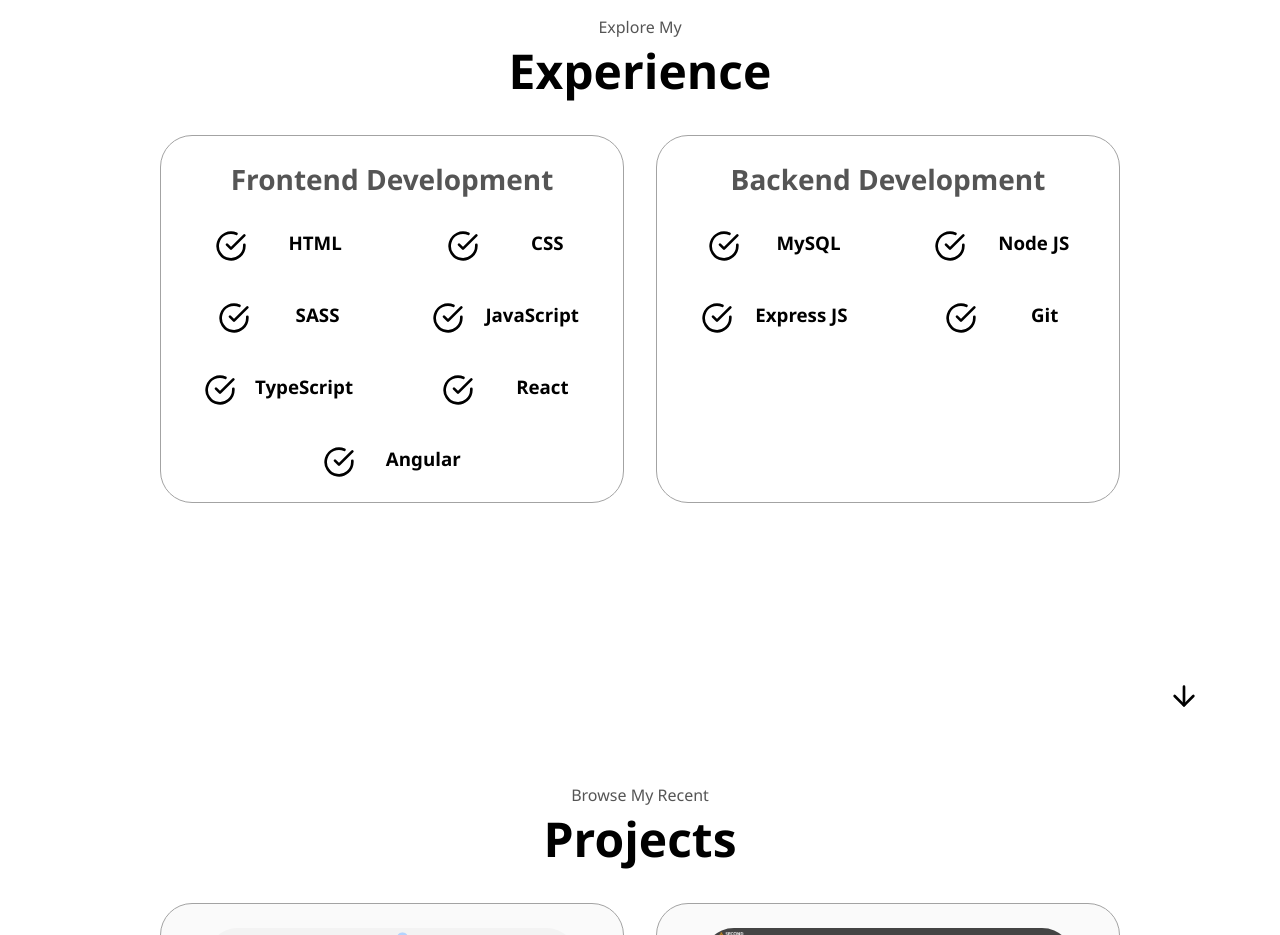
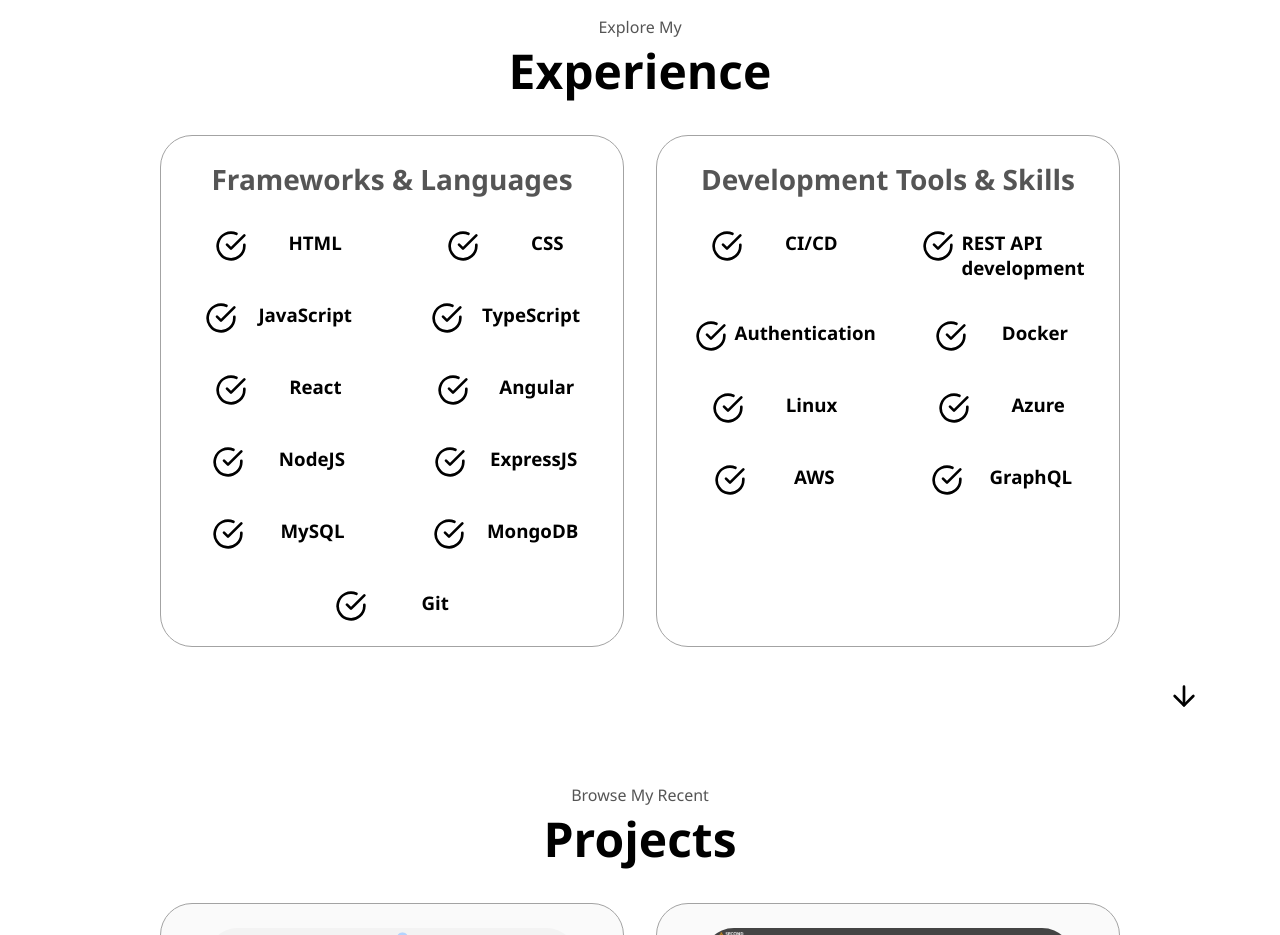
Before and after one commit to malikaii/portfolio-2025, a plain HTML site: page index.html in a window 1280 px wide. Shown: the part 1680-2615 px from the top of the page. Drawn offline with Linux system fonts and the light colour scheme.

Commit message:
Modify content

```diff
--- a/index.html
+++ b/index.html
@@ -133,7 +133,7 @@
       <div class="experience-details-container">
         <div class="about-containers">
           <div class="details-container">
-            <h2 class="experience-sub-title">Frontend Development</h2>
+            <h2 class="experience-sub-title">Frameworks & Languages</h2>
             <div class="article-container">
               <article>
                 <img
@@ -153,16 +153,6 @@
                 />
                 <div>
                   <h3>CSS</h3>
-                </div>
-              </article>
-              <article>
-                <img
-                  src="./assets/check-circle.svg"
-                  alt="Experience icon"
-                  class="icon"
-                />
-                <div>
-                  <h3>SASS</h3>
                 </div>
               </article>
               <article>
@@ -205,11 +195,26 @@
                   <h3>Angular</h3>
                 </div>
               </article>
-            </div>
-          </div>
-          <div class="details-container">
-            <h2 class="experience-sub-title">Backend Development</h2>
-            <div class="article-container">
+              <article>
+                <img
+                  src="./assets/check-circle.svg"
+                  alt="Experience icon"
+                  class="icon"
+                />
+                <div>
+                  <h3>NodeJS</h3>
+                </div>
+              </article>
+              <article>
+                <img
+                  src="./assets/check-circle.svg"
+                  alt="Experience icon"
+                  class="icon"
+                />
+                <div>
+                  <h3>ExpressJS</h3>
+                </div>
+              </article>
               <article>
                 <img
                   src="./assets/check-circle.svg"
@@ -227,17 +232,7 @@
                   class="icon"
                 />
                 <div>
-                  <h3>Node JS</h3>
-                </div>
-              </article>
-              <article>
-                <img
-                  src="./assets/check-circle.svg"
-                  alt="Experience icon"
-                  class="icon"
-                />
-                <div>
-                  <h3>Express JS</h3>
+                  <h3>MongoDB</h3>
                 </div>
               </article>
               <article>
@@ -248,6 +243,91 @@
                 />
                 <div>
                   <h3>Git</h3>
+                </div>
+              </article>
+            </div>
+          </div>
+          <div class="details-container">
+            <h2 class="experience-sub-title">Development Tools & Skills</h2>
+            <div class="article-container">
+              <article>
+                <img
+                  src="./assets/check-circle.svg"
+                  alt="Experience icon"
+                  class="icon"
+                />
+                <div>
+                  <h3>CI/CD</h3>
+                </div>
+              </article>
+              <article>
+                <img
+                  src="./assets/check-circle.svg"
+                  alt="Experience icon"
+                  class="icon"
+                />
+                <div>
+                  <h3>REST API development</h3>
+                </div>
+              </article>
+              <article>
+                <img
+                  src="./assets/check-circle.svg"
+                  alt="Experience icon"
+                  class="icon"
+                />
+                <div>
+                  <h3>Authentication</h3>
+                </div>
+              </article>
+              <article>
+                <img
+                  src="./assets/check-circle.svg"
+                  alt="Experience icon"
+                  class="icon"
+                />
+                <div>
+                  <h3>Docker</h3>
+                </div>
+              </article>
+              <article>
+                <img
+                  src="./assets/check-circle.svg"
+                  alt="Experience icon"
+                  class="icon"
+                />
+                <div>
+                  <h3>Linux</h3>
+                </div>
+              </article>
+              <article>
+                <img
+                  src="./assets/check-circle.svg"
+                  alt="Experience icon"
+                  class="icon"
+                />
+                <div>
+                  <h3>Azure</h3>
+                </div>
+              </article>
+              <article>
+                <img
+                  src="./assets/check-circle.svg"
+                  alt="Experience icon"
+                  class="icon"
+                />
+                <div>
+                  <h3>AWS</h3>
+                </div>
+              </article>
+              <article>
+                <img
+                  src="./assets/check-circle.svg"
+                  alt="Experience icon"
+                  class="icon"
+                />
+                <div>
+                  <h3>GraphQL</h3>
                 </div>
               </article>
             </div>
```
